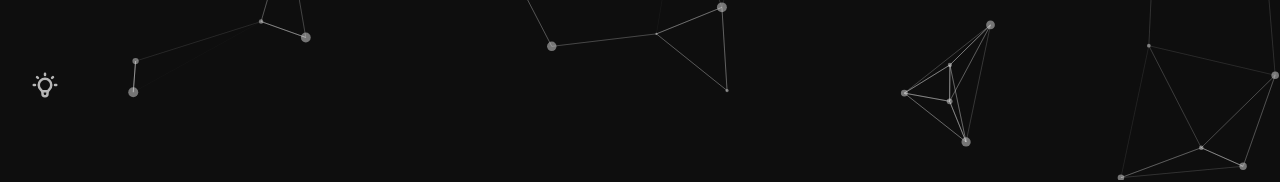
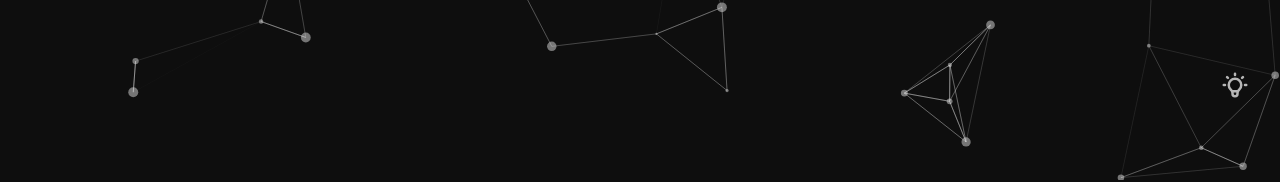
Before and after one commit to rwnhrmwn23/about-me, a Next.js app: page / in a window 1280 px wide. Shown: the part 660-842 px from the top of the page. Built offline with nearby package versions, Linux system fonts and the light colour scheme.

Commit message:
fix: move dark mode toogle

```diff
--- a/src/components/ToogleDarkmode.tsx
+++ b/src/components/ToogleDarkmode.tsx
@@ -6,7 +6,7 @@ const ToogleDarkmode = ({
   setTheme: (e: string) => void;
 }) => {
   return (
-    <div className="sticky bottom-[40px] ml-[30px] z-10 cursor-pointer">
+    <div className="sticky flex justify-end bottom-[40px] mr-[30px] z-10 cursor-pointer">
       {colorTheme === "light" ? (
         <svg
           onClick={() => setTheme("light")}
```
